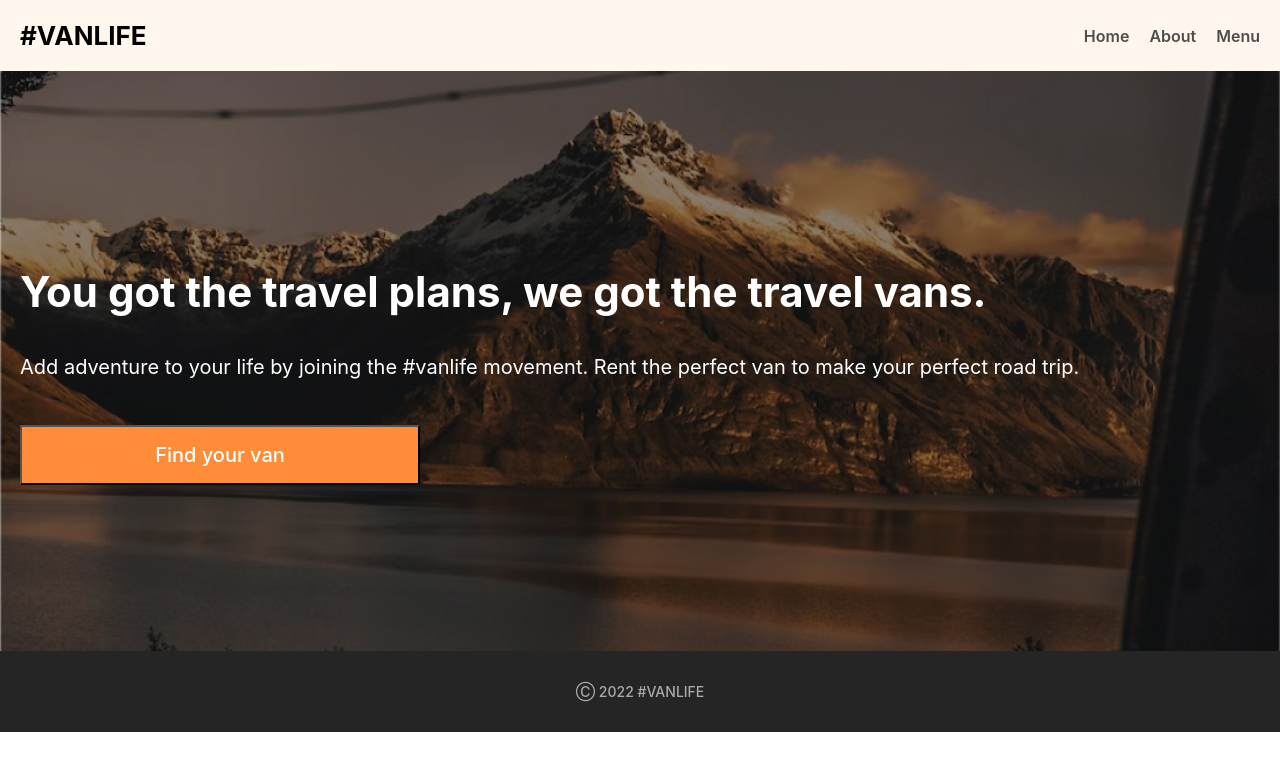
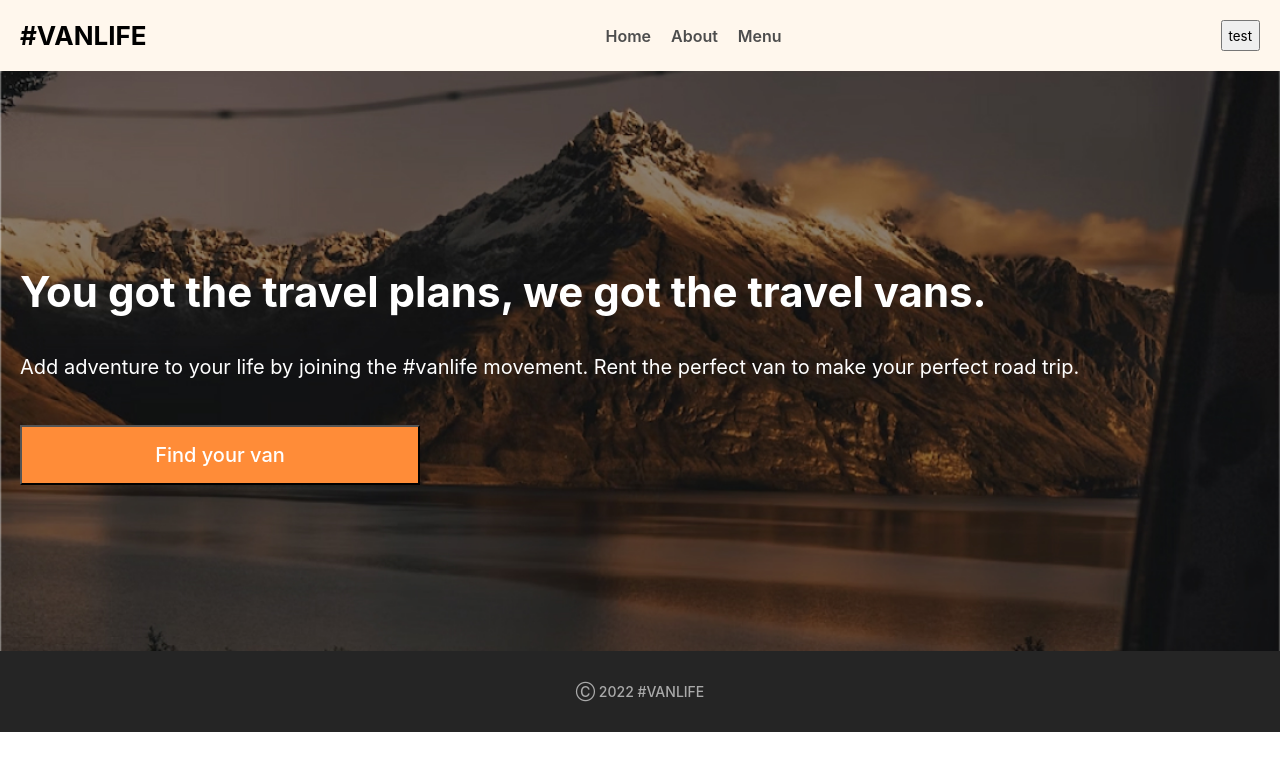
Before and after one commit to hkashyap-developer/dashboard, a React (Create React App) app: page / in a window 1280 px wide. Shown: the top 770 px of the page. Built offline with nearby package versions, Linux system fonts and the light colour scheme.

Commit message:
mobb menu

```diff
--- a/src/Global/Header/Header.css
+++ b/src/Global/Header/Header.css
@@ -3,7 +3,7 @@ header {
 }
 .logoWrap {
     display: flex;
-    justify-content:center;
+    align-items:center;
 }
 .logoWrap a {
     text-decoration: none;
--- /dev/null
+++ b/src/Global/Header/Header.js
@@ -0,0 +1,3 @@
+export function toggleMobMenu() {
+    alert("yes");
+  }
--- a/src/Global/Header/Header.jsx
+++ b/src/Global/Header/Header.jsx
@@ -1,8 +1,12 @@
 import React from 'react'
-import "./Header.css"
+import './Header.css'
+import {toggleMobMenu} from './Header.js'
 import { Link } from 'react-router-dom';
 
+
+
 const Header = () => {
+
   return (
     <header>
     <div className="menuOuterBox">
@@ -21,8 +25,8 @@ const Header = () => {
         </nav>
       </div>
 
-      <i className="material-icons menuToggleOpen">menu</i>
-
+      <span className="menuToggleOpen" ><i className="material-icons">menu</i></span>
+        <button onClick={toggleMobMenu} >test</button>
     </div>
     </header>
   )
```
